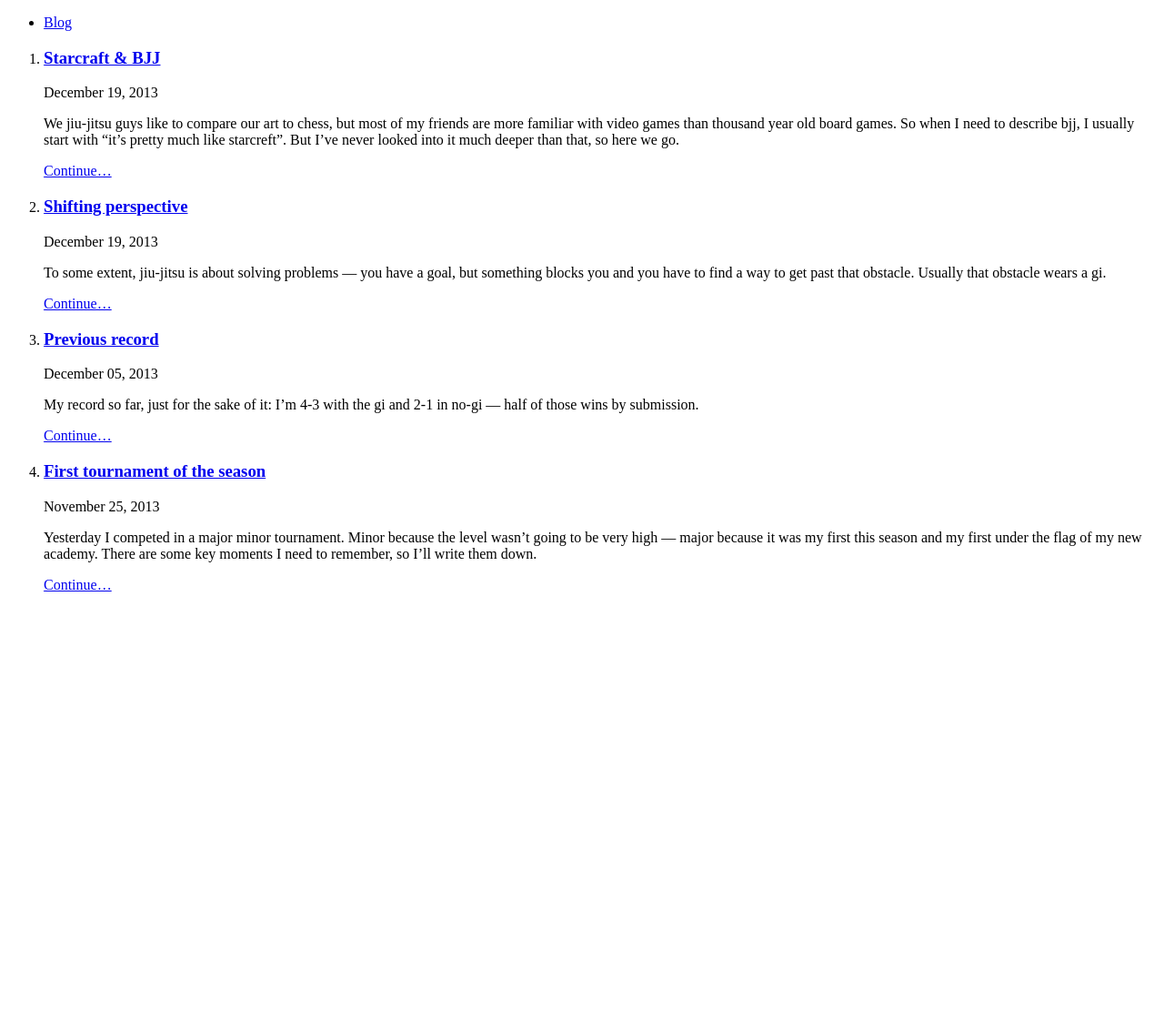
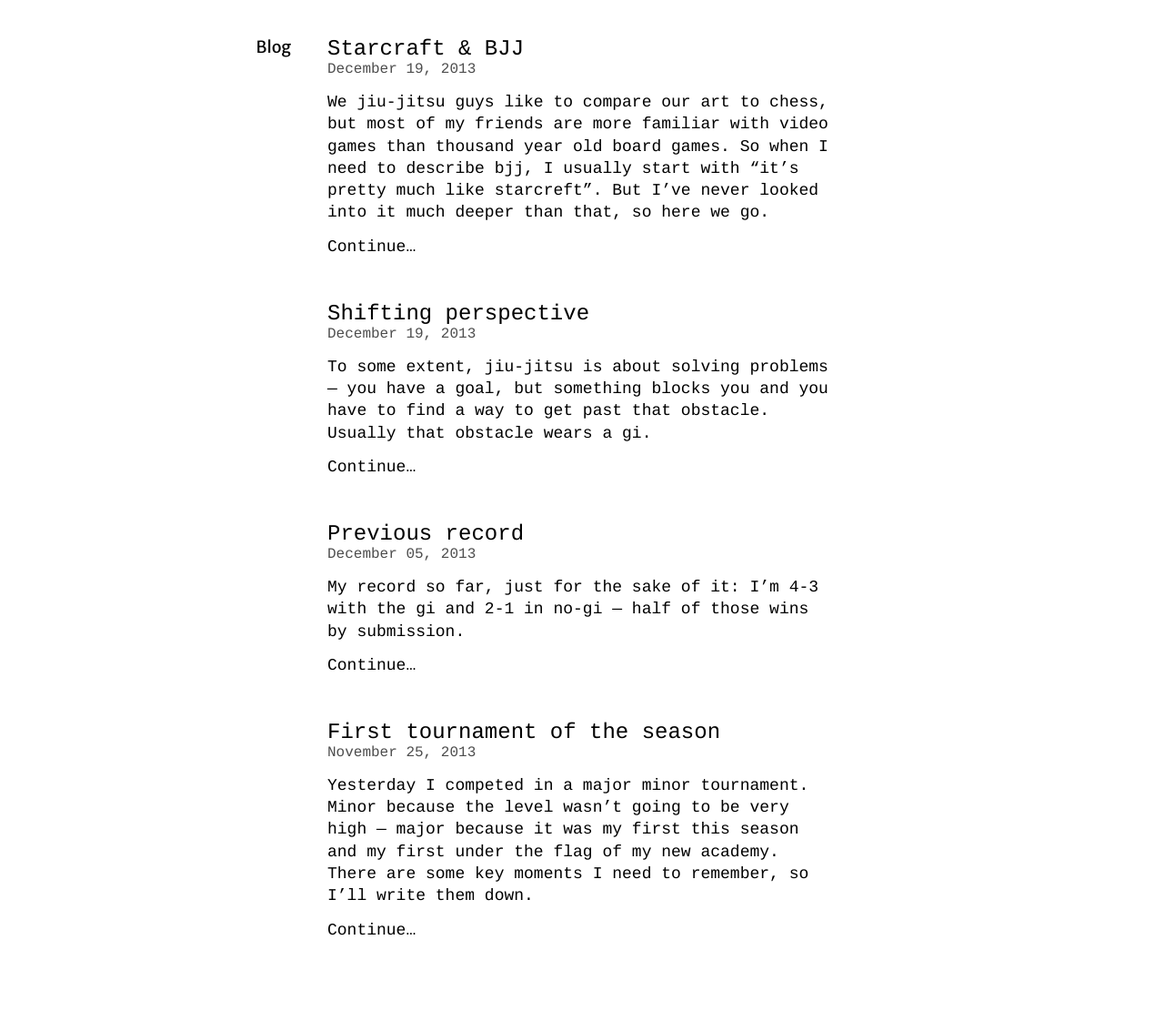
Before and after one commit to y-lohse/bjj, a Jekyll site: the page built from index.html, in a window 1280 px wide. Shown: the whole page at 91% size. Built offline with Jekyll 4.4.1, drawn with Linux system fonts in a browser that asks for light colours; Markdown is read by kramdown in place of the engine named in the settings; before the commit the page ends 900 px from its top, so only the background shows below that.

Commit message:
Reincludes css

```diff
--- a/_includes/head.html
+++ b/_includes/head.html
@@ -15,7 +15,7 @@
 
 	<meta name="viewport" content="width=device-width">
 
-	<link rel="stylesheet" href="{{ site.url }}css/style.css?v=0">
+	<link rel="stylesheet" href="{{ site.url }}/css/style.css?v=0">
 
 	<!-- Candy -->
 	<link rel="dns-prefetch" href="//ajax.googleapis.com" />
```
